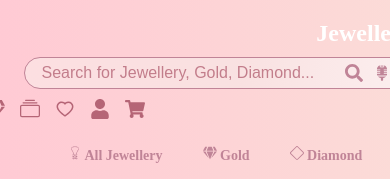
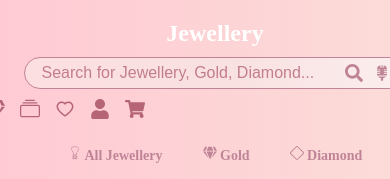
Before and after one commit to Nehasontakke123/NewProject, a React (Vite) app: page / in a window 390 px wide. Shown: the top 179 px of the page. Built offline with nearby package versions, Linux system fonts and the light colour scheme.

Commit message:
error solve

```diff
--- a/src/assets/css/Navbar.css
+++ b/src/assets/css/Navbar.css
@@ -130,10 +130,17 @@
 }
 
 /* ✅ Responsive Design */
+/* ✅ Updated Responsive Design */
 @media (max-width: 768px) {
   .nav-top {
     flex-direction: column;
     align-items: center;
+    text-align: center;
+  }
+
+  .nav-logo {
+    margin-left: 0; /* ✅ Logo center मध्ये येण्यासाठी */
+    text-align: center;
   }
 
   .nav-search {
@@ -146,6 +153,7 @@
     justify-content: center;
     gap: 10px;
     font-size: 14px;
+    text-align: center;
   }
 
   .nav-icons {
```
